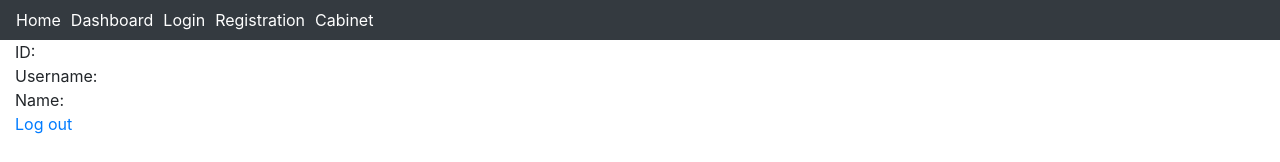
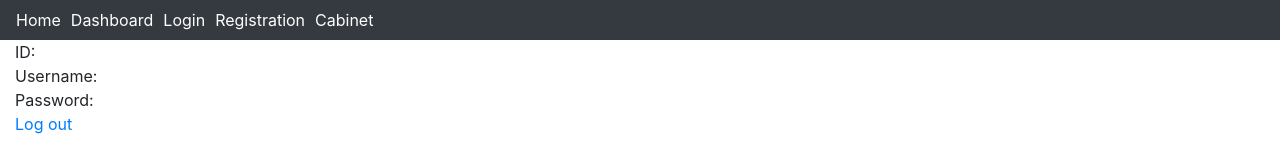
Before and after one commit to dimapanasiuk/mern, a React (Create React App) app in the folder client/: page /cabinet in a window 1280 px wide. Shown: the top 162 px of the page. Built offline with nearby package versions, Linux system fonts and the light colour scheme; no server answers.

Commit message:
feat: connect db with passport and add login data to login page

```diff
--- a/client/src/pages/cabinet/index.js
+++ b/client/src/pages/cabinet/index.js
@@ -27,14 +27,16 @@ const Cabinet = () => {
       });
   };
 
+  const ID = "_id";
+
   return (
     <>
       <p>
-        ID: {user.id}
+        ID: {user[ID]}
         <br />
-        Username: {user.username}
+        Username: {user.name}
         <br />
-        Name: {user.displayName} <br />
+        Password: {user.password} <br />
       </p>
       <a href="/logout" onClick={logOutHandler}>
         Log out
--- a/client/src/pages/home/index.js
+++ b/client/src/pages/home/index.js
@@ -8,6 +8,7 @@ const Home = () => {
     axios
       .get("home")
       .then((response) => {
+        console.log(response.data.user);
         setUser(response.data.user);
       })
       .catch((error) => {
@@ -25,7 +26,7 @@ const Home = () => {
     } else {
       return (
         <p>
-          Hello, {user.username}. View your <a href="/profile">profile</a>.
+          Hello, <b>{user.name}.</b> View your <a href="/profile">profile</a>.
         </p>
       );
     }
```
Also changed, not shown: 2 other files (tests, documents, lock files or other folders).
